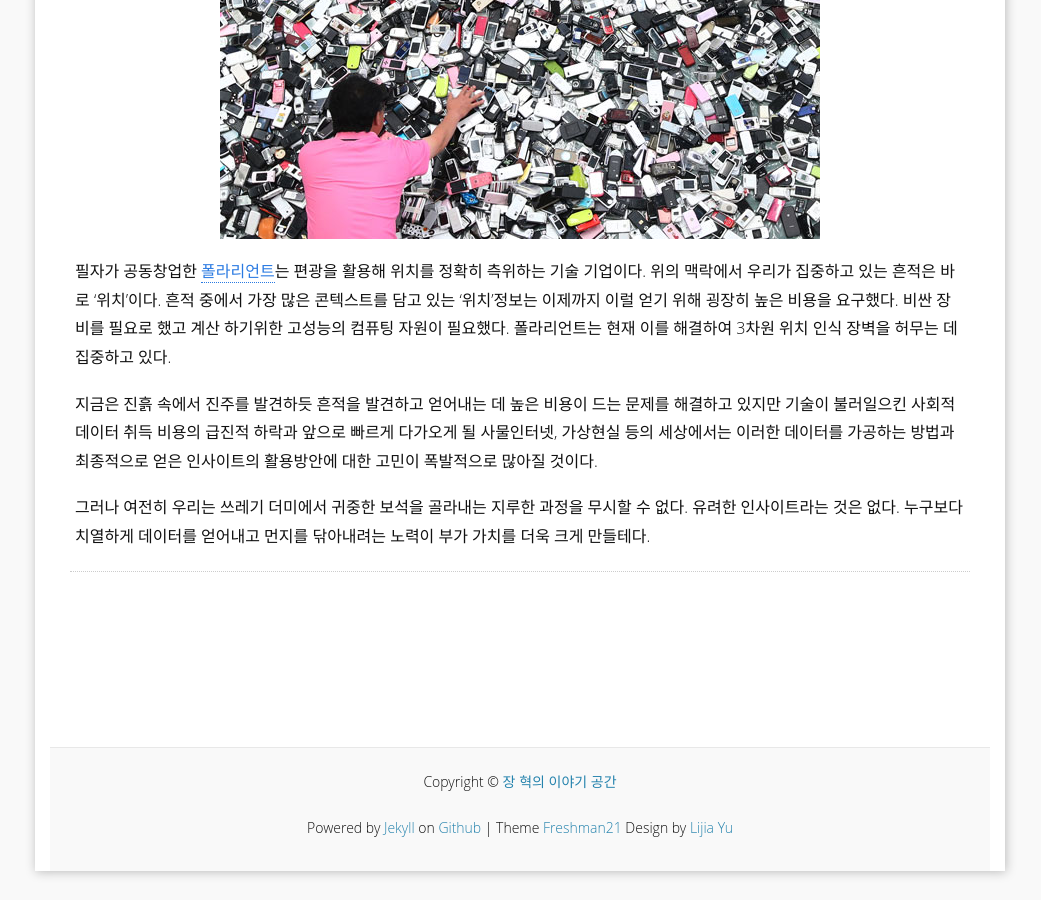
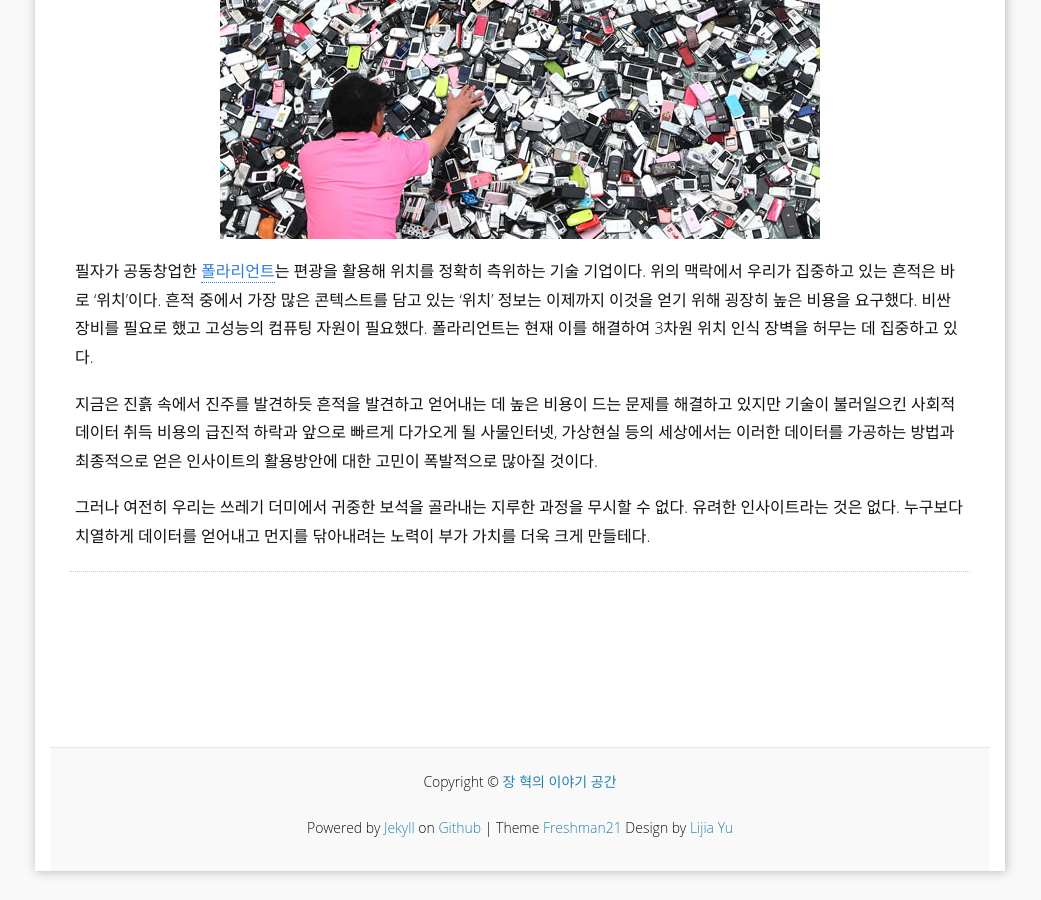
Before and after one commit to HyoukJang/HyoukJang.github.io, a Jekyll site: the page built from _posts/2016-07-22-Difficulties about discovering traces.md, in a window 1280 px wide and 900 px high, scrolled down 1280 px. Shown: the whole window, without its empty margins (120-1161 px from the left). Built offline with Jekyll 4.4.1, drawn with Linux system fonts in a browser that asks for light colours; nearby versions of some CDN libraries; some web fonts are replaced; comment, search, counter and statistics services are not loaded.

Commit message:
modify typo

```diff
--- a/_posts/2016-07-22-Difficulties about discovering traces.md
+++ b/_posts/2016-07-22-Difficulties about discovering traces.md
@@ -22,7 +22,7 @@ tags:  POLARIANT data startup
 ![도시광산(Urban mining)]({{site.baseurl}}/images/urban_mining.jpg){: img}
 
 
-필자가 공동창업한 [폴라리언트][폴라리언트]는 편광을 활용해 위치를 정확히 측위하는 기술 기업이다. 위의 맥락에서 우리가 집중하고 있는 흔적은 바로 '위치'이다. 흔적 중에서 가장 많은 콘텍스트를 담고 있는 '위치'정보는 이제까지 이럴 얻기 위해 굉장히 높은 비용을 요구했다. 비싼 장비를 필요로 했고 계산 하기위한 고성능의 컴퓨팅 자원이 필요했다. 폴라리언트는 현재 이를 해결하여 3차원 위치 인식 장벽을 허무는 데 집중하고 있다.
+필자가 공동창업한 [폴라리언트][폴라리언트]는 편광을 활용해 위치를 정확히 측위하는 기술 기업이다. 위의 맥락에서 우리가 집중하고 있는 흔적은 바로 '위치'이다. 흔적 중에서 가장 많은 콘텍스트를 담고 있는 '위치' 정보는 이제까지 이것을 얻기 위해 굉장히 높은 비용을 요구했다. 비싼 장비를 필요로 했고 고성능의 컴퓨팅 자원이 필요했다. 폴라리언트는 현재 이를 해결하여 3차원 위치 인식 장벽을 허무는 데 집중하고 있다.
 
 지금은 진흙 속에서 진주를 발견하듯 흔적을 발견하고 얻어내는 데 높은 비용이 드는 문제를 해결하고 있지만 기술이 불러일으킨 사회적 데이터 취득 비용의 급진적 하락과 앞으로 빠르게 다가오게 될 사물인터넷, 가상현실 등의 세상에서는 이러한 데이터를 가공하는 방법과 최종적으로 얻은 인사이트의 활용방안에 대한 고민이 폭발적으로 많아질 것이다.
 
```
Also changed, not shown: 1 other file.
